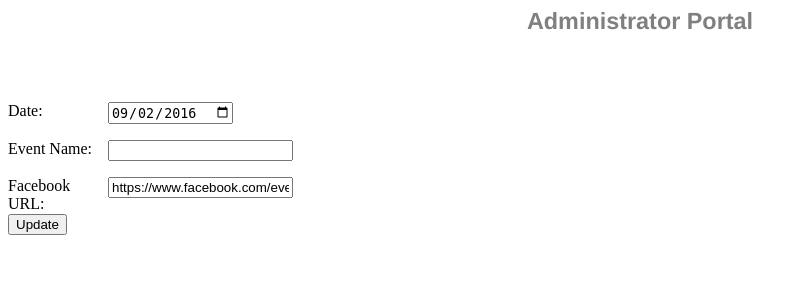
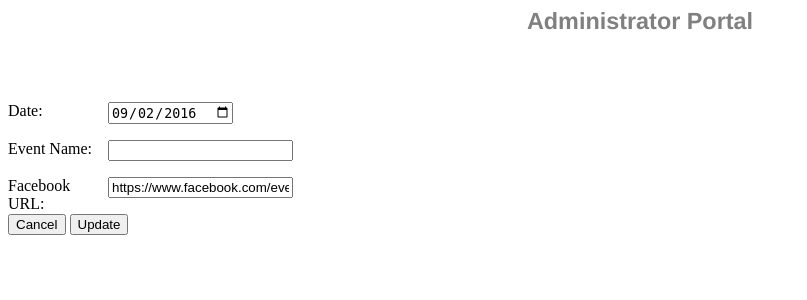
Before and after one commit to Nick314159/birdstop, a PHP site: page /editEvent.php?rowId=1 in a window 1280 px wide. Shown: the top 300 px of the page, without its empty margins (0-807 px from the left). Run offline with PHP 8.4, Linux system fonts and the light colour scheme; the visitor is signed in with stand-in values (Sample User, id 1); data comes from the database, SQL or seed files in the repository; data that the repository does not hold is empty.

Commit message:
added cancel button

```diff
--- a/html/admin/editEvent.php
+++ b/html/admin/editEvent.php
@@ -64,6 +64,7 @@ if ($_POST['save']) {
     <p><label>Event Name:</label> <input type="text" name="name" class="box" value ="<?php echo $eventName; ?>"/><br/></p>
 
     <p><label>Facebook URL:</label><input type="text" name="url" class="box" value="<?php echo $eventURL ?>"/><br/></p>
+    <input type="button" name="cancel" value="Cancel" onClick="window.location='admin.php';"/>
 
     <?php
     if ($newEvent) {
```
